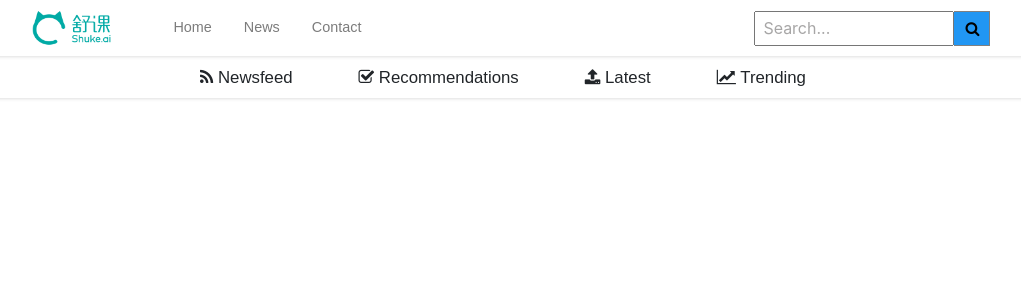
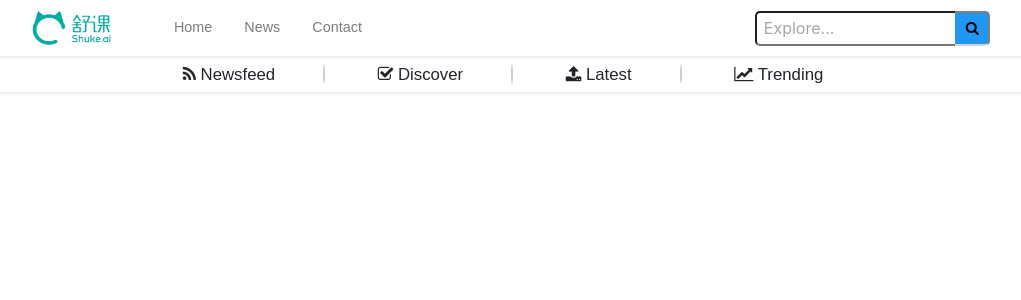
Before and after one commit to nyz3/Shuke-Web-App, a Vue app: page / in a window 1280 px wide. Shown: the top 300 px of the page, without its empty margins (137-1158 px from the left). Built offline with nearby package versions, Linux system fonts and the light colour scheme.

Commit message:
edited search bar and navbar dividers, now working on fixed navbar icons

```diff
--- a/src/App.vue
+++ b/src/App.vue
@@ -19,9 +19,12 @@
             <a href="#news">News</a>
             <a href="#contact">Contact</a>
           </div>
+
+          <!-- code for profile, settings, and messages icons -->
+
           <div class=searchbar>
             <form class="searchform" action="/action_page.php">   <!--search contents go to /action_page.php default for now -->
-              <input type="text" placeholder="Search..." value="">    <!--SEARCH BAR GOES HERE -->
+              <input type="text" placeholder="Explore..." value="">    <!--SEARCH BAR GOES HERE -->
               <button type="submit"><i class="fa fa-search"></i></button>
             </form>
           </div>
@@ -38,14 +41,17 @@
                 <i class="fa fa-feed" aria-hidden="true"></i>
                 Newsfeed
               </button>
+              <div class="buttondivider"></div>
               <button type="button" class="btn btn-default btn-sm">
                 <i class="fa fa-check-square-o" aria-hidden="true"></i>
-                Recommendations
+                Discover
               </button>
+              <div class="buttondivider"></div>
               <button type="button" class="btn btn-default btn-sm">
                 <i class="fa fa-upload" aria-hidden="true"></i>
                 Latest
               </button>
+              <div class="buttondivider"></div>
               <button type="button" class="btn btn-default btn-sm">
                 <i class="fa fa-line-chart" aria-hidden="true"></i>
                 Trending
@@ -73,6 +79,7 @@ export default {
 
 <style scoped>
 
+/*container for the fixed navbar at top of page*/
 .navbarcontainer {
   top: 0;
   left: 0;
@@ -111,6 +118,7 @@ export default {
   color: black;
 }
 
+/*Shuke.ai logo on fixed navbar*/
 .logo {
   width: 80px;
   height: 36px;
@@ -121,11 +129,15 @@ export default {
   display: flex;
 }
 
+/*positions and sizes the search bar*/
 .searchform input
 {
   height: 35px;
   width: 200px;
   padding-left: 5px;
+  border-right: 0;
+  border-top-left-radius: 5px;
+  border-bottom-left-radius: 5px;
 }
 
 /*Edit searchbar placeholder for Safari/Chrome*/
@@ -142,18 +154,21 @@ export default {
 
 /* Style the submit button for search bar */
 .searchform button {
+  width: 35px;
   padding: 0px 10px 0px 11px;
   background: #2196F3;
-  border: 1px solid grey;
+  border: 2px solid grey;
   border-left: none; /*prevent double borders*/
+  border-bottom-color: lightgrey;
   cursor: pointer;
+  border-top-right-radius: 5px;
+  border-bottom-right-radius: 5px;
 }
 
+/*styles the magnifying glass icon in search bar*/
 .searchform button i {
-  font-size: 15px;
-  padding: 0;
-  border: 0;
-  margin: 0;
+  font-size: 14px;
+  padding-bottom: 6px;
 }
 
 /*Background for everything other than the fixed navigation bar*/
@@ -166,28 +181,37 @@ export default {
 /*graphic design of navbar divider*/
 .contentnav {
   background-color: white;
-  height: 42px;
+  height: 36px;
   box-shadow: 0 4px 4px -4px rgba(0,0,0,.2);
-  line-height: 42px;
+  line-height: 36px;
   width: 100%;
   min-width: 1266px;
 }
 
 /*group of content navbar buttons*/
 .contentbuttons {
-  width: 60%;
+  width: 80%;
   margin: 0 auto;
   text-align: center;
 }
 
-/*centers individual buttons within content navbar divider*/
+/*centers individual buttons within content navbar divider and creates vertical separators*/
 .contentnav button {
   font-family: "Century Gothic", sans-serif;
   font-size: 105%;
   vertical-align: unset;
-  margin: 0px 25px;
+  margin: 0px 40px;
   background-color: transparent;
   border: none;
+}
+
+/*removes vertical separator to the right of the last button on content navbar*/
+.contentbuttons .buttondivider {
+  display: inline;
+  border-left: thin solid rgba(0, 0, 0, .2);
+  border-left-width: 2px;
+  border-radius: 100%;
+  margin-right: 4.5px;
 }
 
 /*color of content navbar button text changes when hover*/
```
